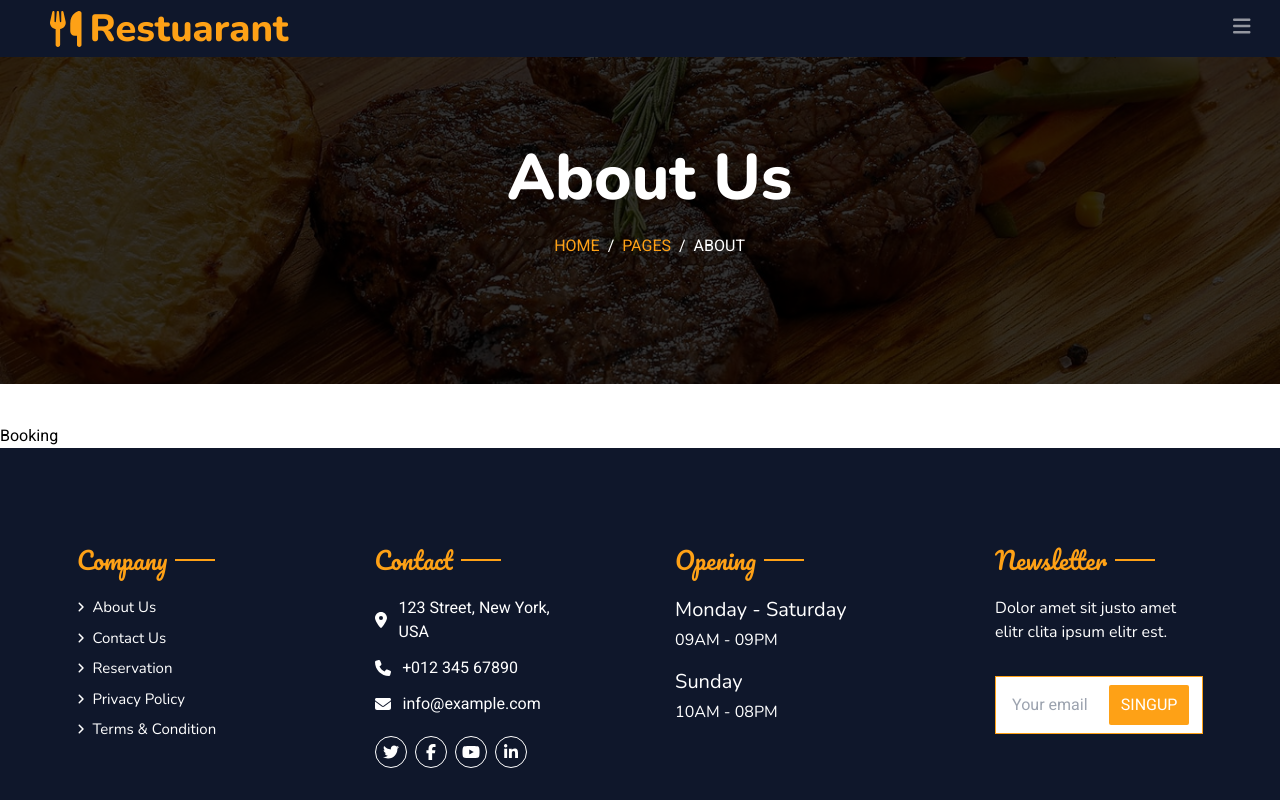
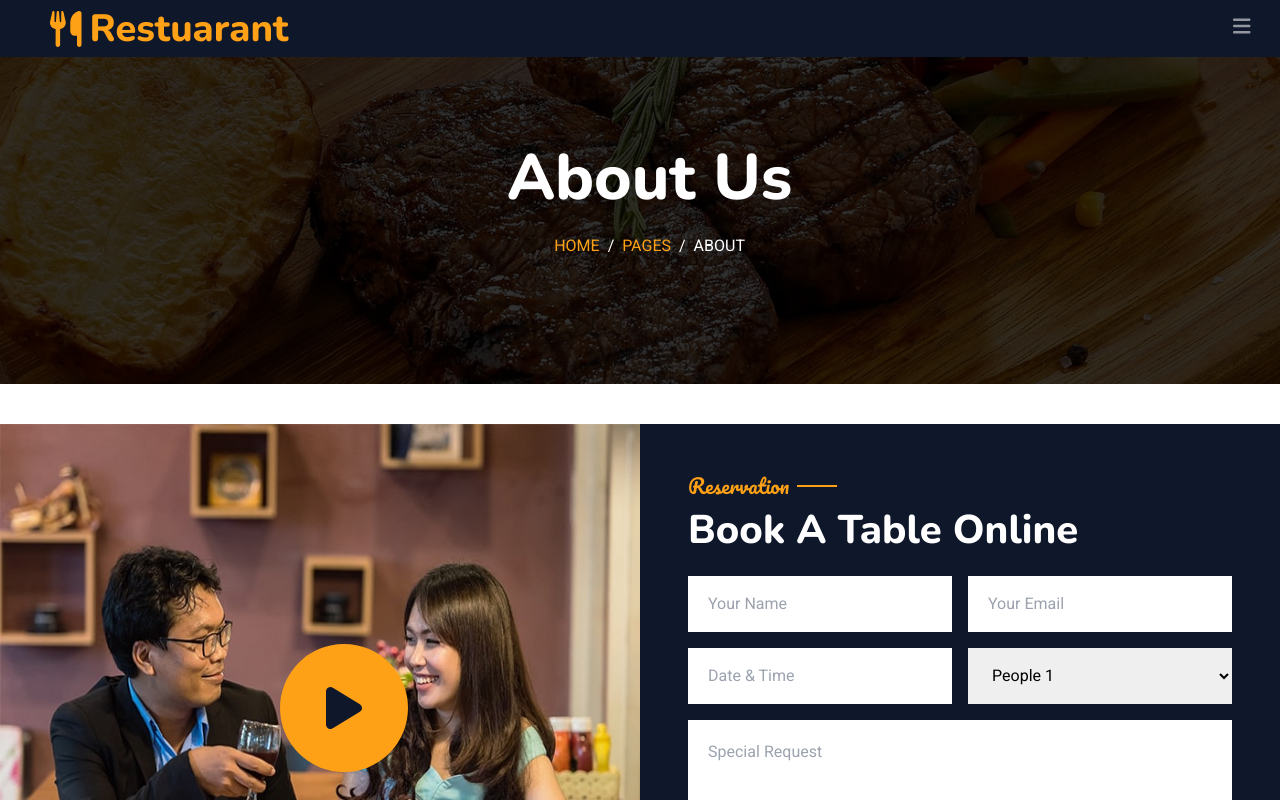
Before and after one commit to ms-moradi/Restuarant, a Next.js app: page /Booking in a window 1280 px wide. Shown: the top 800 px of the page. Built offline with nearby package versions, Linux system fonts and the light colour scheme.

Commit message:
add BookTable component

```diff
--- a/src/app/(pages)/Booking/page.jsx
+++ b/src/app/(pages)/Booking/page.jsx
@@ -1,10 +1,10 @@
 
-
+import BookTable from "@/component/bookTable/bookTable";
 
 const Booking =()=>{
     return(
         <>
-        Booking
+            <BookTable/>
         </>
     )
 }
```
